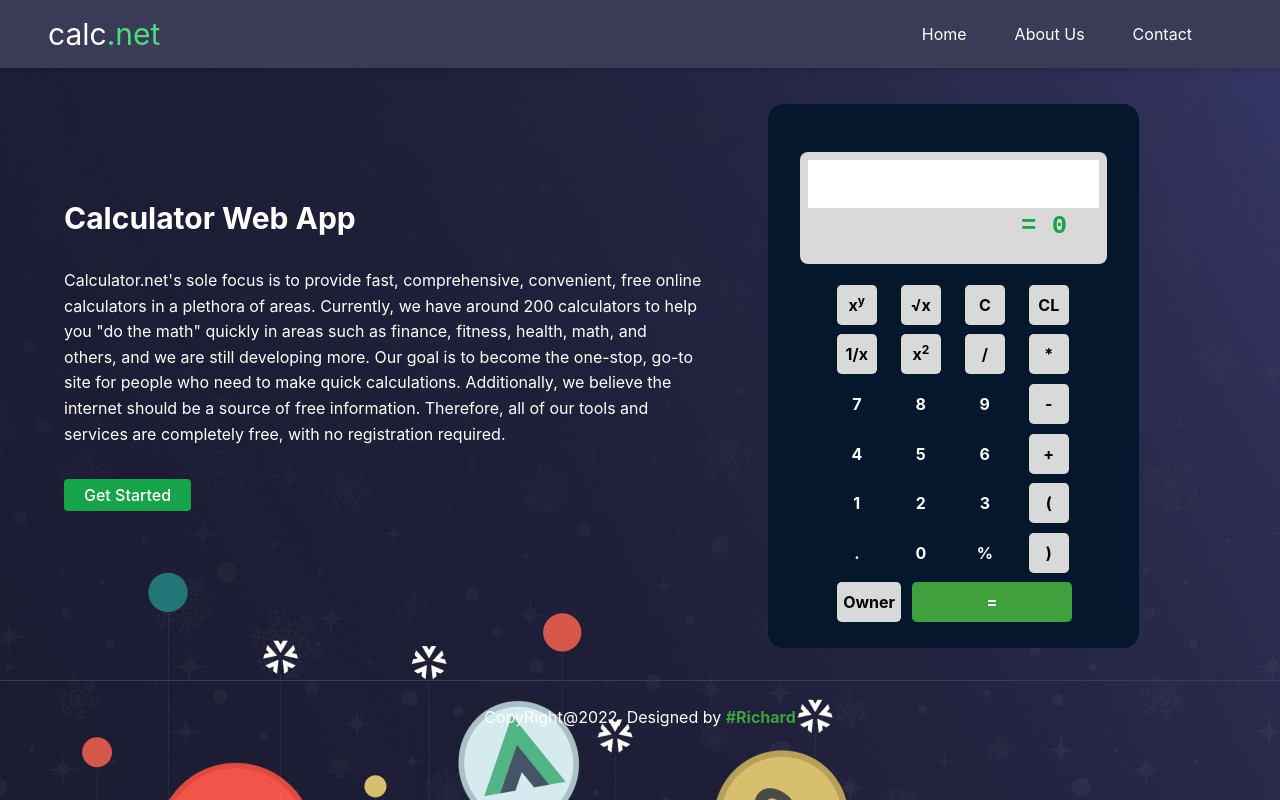
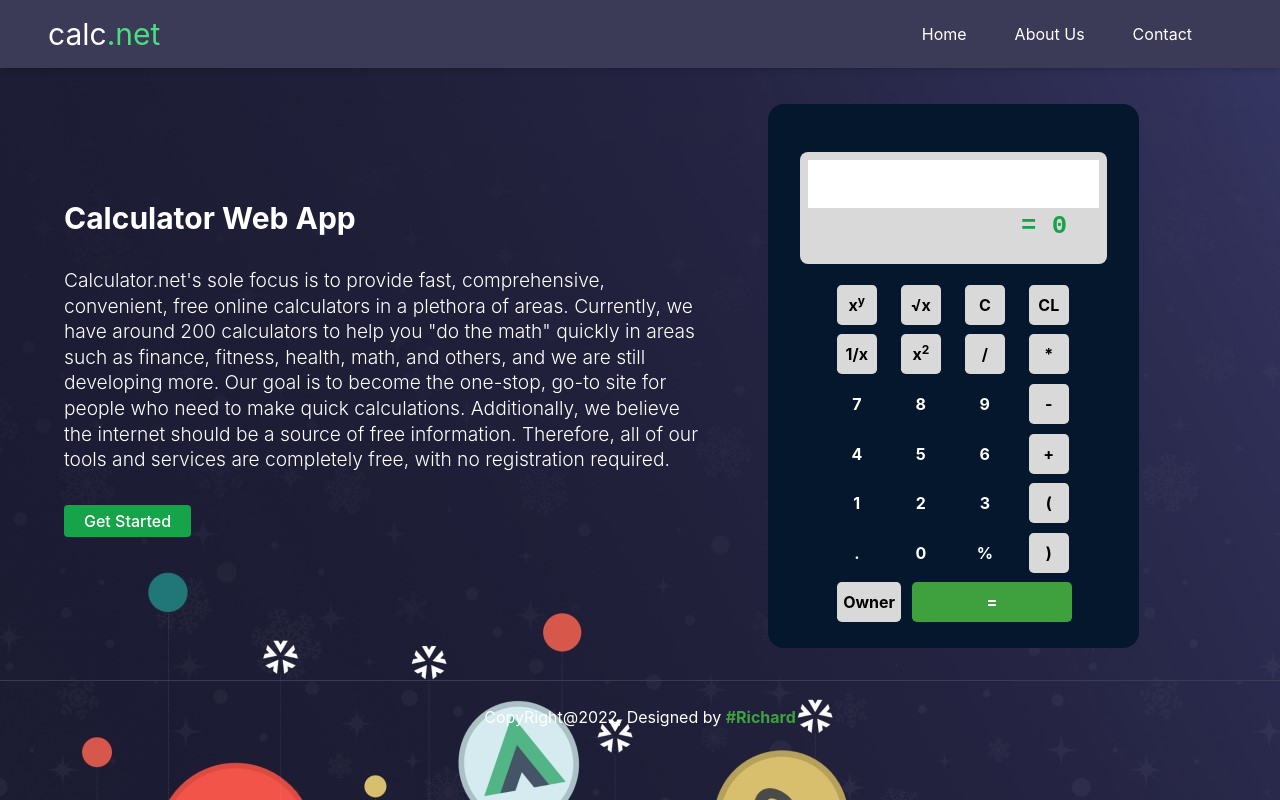
Before and after one commit to mt-richard/Calc, a React (Create React App) app: page / in a window 1280 px wide. Built offline with nearby package versions, Linux system fonts and the light colour scheme.

Commit message:
my commit again

```diff
--- a/src/App.css
+++ b/src/App.css
@@ -172,6 +172,11 @@ body{
     font-weight: 300;
     font-size: 1.2rem;
 }
+.homepara{
+    line-height: 2.2rem;
+    font-weight: 300;
+    font-size: 1.2rem;
+}
 .about{
     background-image: url("./images/about.png");
     background-repeat: no-repeat;
--- a/src/components/Content.js
+++ b/src/components/Content.js
@@ -52,7 +52,7 @@ const Content = () => {
         <div className="allcont w-100 flex  px-10 py-10  ">
             <div className="content  text-white">
                 <span class="text-3xl head ">Calculator Web App</span>
-                <p>Calculator.net's sole focus is to provide fast, comprehensive, convenient, free online calculators in a plethora of areas. Currently, we have around 200 calculators to help you "do the math" quickly in areas such as finance, fitness, health, math, and others, and we are still developing more. Our goal is to become the one-stop, go-to site for people who need to make quick calculations. Additionally, we believe the internet should be a source of free information. Therefore, all of our tools and services are completely free, with no registration required.             </p>
+                <p className="homepara">Calculator.net's sole focus is to provide fast, comprehensive, convenient, free online calculators in a plethora of areas. Currently, we have around 200 calculators to help you "do the math" quickly in areas such as finance, fitness, health, math, and others, and we are still developing more. Our goal is to become the one-stop, go-to site for people who need to make quick calculations. Additionally, we believe the internet should be a source of free information. Therefore, all of our tools and services are completely free, with no registration required.             </p>
                 <button href="#calc" className="btn rounded py-1 px-5 bg-green-600">Get Started</button>
             </div>
             <div className="calc" id="calc">
```
